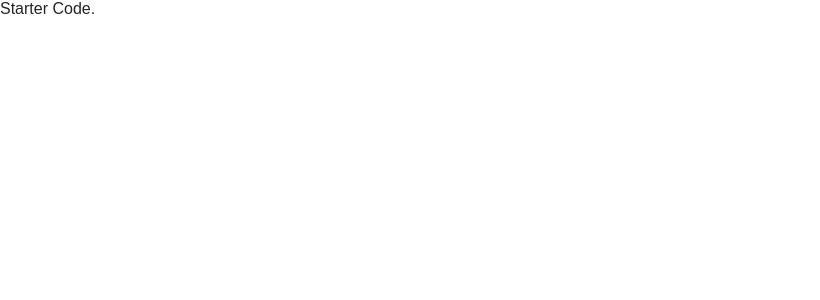
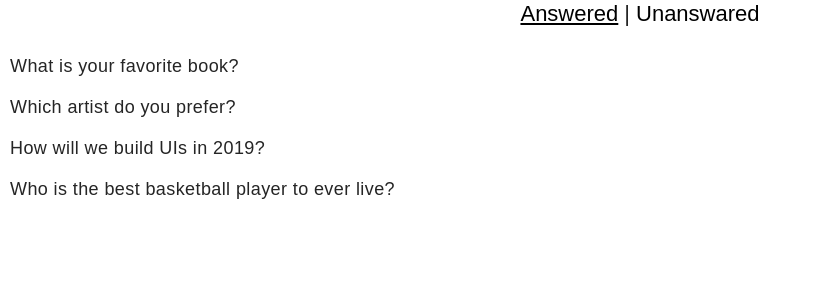
Before and after one commit to gerry101/census, a React (Create React App) app: page / in a window 1280 px wide. Shown: the top 300 px of the page, without its empty margins (0-820 px from the left). Built offline with nearby package versions, Linux system fonts and the light colour scheme.

Commit message:
Built skeleton of Dashboard component

```diff
--- a/src/actions/shared.js
+++ b/src/actions/shared.js
@@ -8,9 +8,9 @@
 const handleInitialData = () => {
   return dispatch => {
     return getInitialData().then(({ users, polls }) => {
-      dispatch(authenticateUser(AUTHED_USER));
       dispatch(receiveUsers(users));
       dispatch(receivePolls(polls));
+      dispatch(authenticateUser(AUTHED_USER));
     });
   };
 };
--- a/src/components/App.js
+++ b/src/components/App.js
@@ -1,6 +1,7 @@
 import React, { Component } from 'react';
 import { connect } from 'react-redux';
 import { handleInitialData } from '../actions/shared';
+import Dashboard from './Dashboard';
 
 class App extends Component {
   componentDidMount() {
@@ -8,8 +9,16 @@
   }
 
   render() {
-    return <div>Starter Code.</div>;
+    const { loading } = this.props;
+
+    return <div>{loading ? null : <Dashboard />}</div>;
   }
 }
 
-export default connect()(App);
+const mapStateToProps = ({ authedUser }) => {
+  return {
+    loading: authedUser === null,
+  };
+};
+
+export default connect(mapStateToProps)(App);
--- /dev/null
+++ b/src/components/Dashboard.js
@@ -0,0 +1,66 @@
+import React, { Component } from 'react';
+import { connect } from 'react-redux';
+
+class Dashboard extends Component {
+  state = {
+    panelOnAnswered: true,
+  };
+
+  togglePanel = () => {
+    this.setState(prevState => ({
+      panelOnAnswered: !prevState.panelOnAnswered,
+    }));
+  };
+
+  render() {
+    const { panelOnAnswered } = this.state;
+    const { answered, unanswared } = this.props;
+
+    const dashboardList = panelOnAnswered ? answered : unanswared;
+
+    return (
+      <div>
+        <div className="dashboard-toggle">
+          <button
+            style={{ textDecoration: panelOnAnswered ? 'underline' : 'none' }}
+            onClick={this.togglePanel}
+          >
+            Answered
+          </button>
+          <span>|</span>
+          <button
+            style={{ textDecoration: panelOnAnswered ? 'none' : 'underline' }}
+            onClick={this.togglePanel}
+          >
+            Unanswared
+          </button>
+        </div>
+        <ul className="dashboard-list">
+          {dashboardList.map(poll => {
+            return <li key={poll.id}>{poll.question}</li>;
+          })}
+        </ul>
+      </div>
+    );
+  }
+}
+
+const mapStateToProps = ({ authedUser, users, polls }) => {
+  const answers = users[authedUser].answers;
+
+  const answered = answers
+    .map(id => polls[id])
+    .sort((a, b) => b.timestamp - a.timestamp);
+
+  const unanswared = Object.keys(polls)
+    .filter(id => !answers.includes(id))
+    .map(id => polls[id])
+    .sort((a, b) => b.timestamp - a.timestamp);
+
+  return {
+    answered,
+    unanswared,
+  };
+};
+
+export default connect(mapStateToProps)(Dashboard);
--- a/src/reducers/index.js
+++ b/src/reducers/index.js
@@ -4,7 +4,7 @@
 import polls from './polls';
 
 export default combineReducers({
-  authedUser,
   users,
   polls,
+  authedUser,
 });
```
